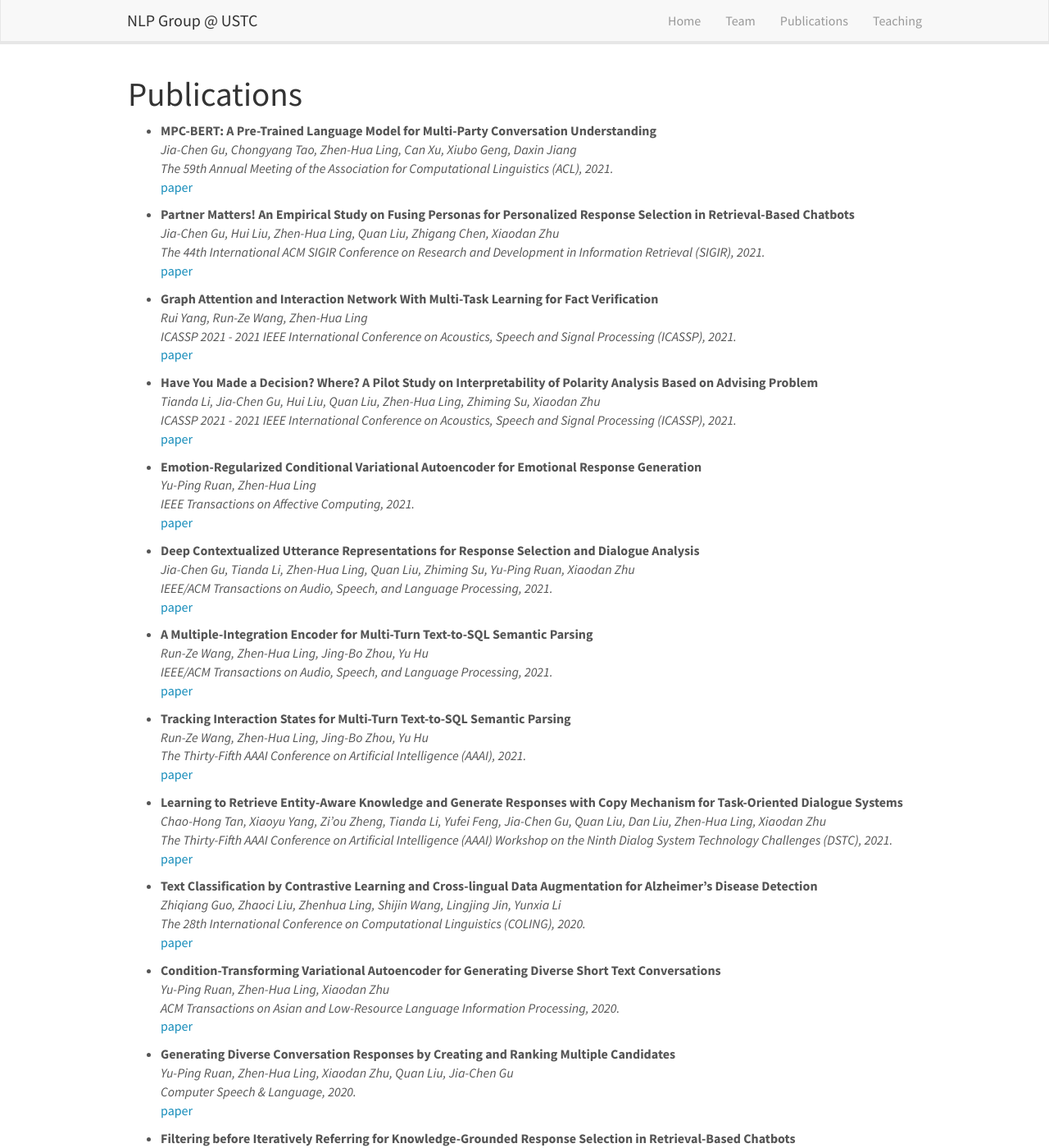
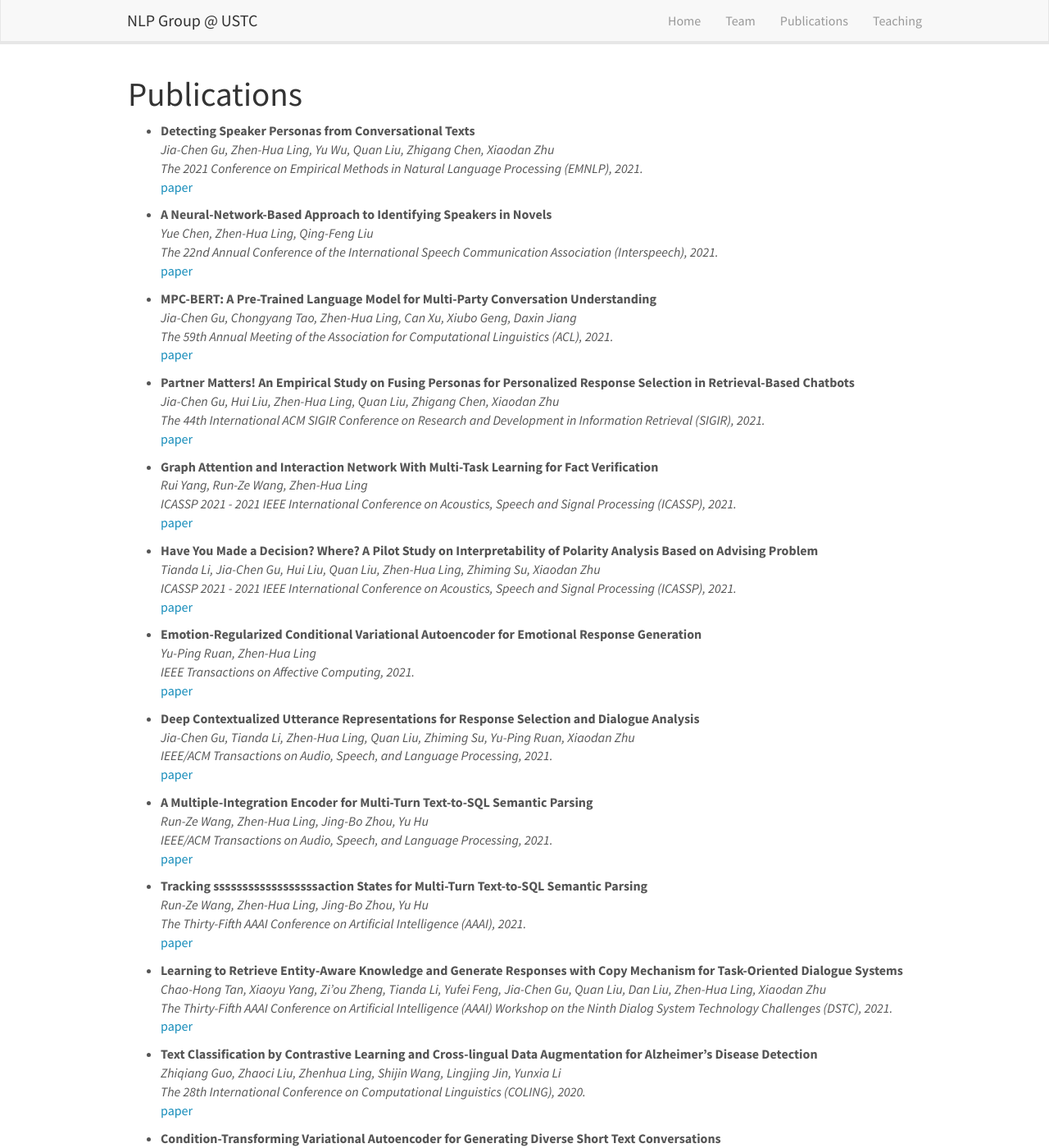
Before and after one commit to ustcnlp/ustcnlp.github.io, a Jekyll site: the page built from _pages/publications.md, in a window 1280 px wide and 1400 px high. Shown: the whole window at 82% size. Built offline with Jekyll 4.4.1, drawn with Linux system fonts in a browser that asks for light colours; nearby versions of some CDN libraries.

Commit message:
Updata Interspeech 2021 and EMNLP 2021

```diff
--- a/_data/publist.yml
+++ b/_data/publist.yml
@@ -1,3 +1,19 @@
+- title: "Detecting Speaker Personas from Conversational Texts"
+  authors: Jia-Chen Gu, Zhen-Hua Ling, Yu Wu, Quan Liu, Zhigang Chen, Xiaodan Zhu
+  venue: The 2021 Conference on Empirical Methods in Natural Language Processing (EMNLP), 2021.
+  link:
+    url: https://ustcnlp.github.io/publications/
+    display: paper
+
+
+- title: "A Neural-Network-Based Approach to Identifying Speakers in Novels"
+  authors: Yue Chen, Zhen-Hua Ling, Qing-Feng Liu
+  venue: The 22nd Annual Conference of the International Speech Communication Association (Interspeech), 2021.
+  link:
+    url: https://ustcnlp.github.io/publications/
+    display: paper
+
+
 - title: "MPC-BERT: A Pre-Trained Language Model for Multi-Party Conversation Understanding"
   authors: Jia-Chen Gu, Chongyang Tao, Zhen-Hua Ling, Can Xu, Xiubo Geng, Daxin Jiang
   venue: The 59th Annual Meeting of the Association for Computational Linguistics (ACL), 2021.
@@ -54,7 +70,7 @@
     display: paper
 
 
-- title: "Tracking Interaction States for Multi-Turn Text-to-SQL Semantic Parsing"
+- title: "Tracking ssssssssssssssssssaction States for Multi-Turn Text-to-SQL Semantic Parsing"
   authors: Run-Ze Wang, Zhen-Hua Ling, Jing-Bo Zhou, Yu Hu
   venue: The Thirty-Fifth AAAI Conference on Artificial Intelligence (AAAI), 2021.
   link:
```
